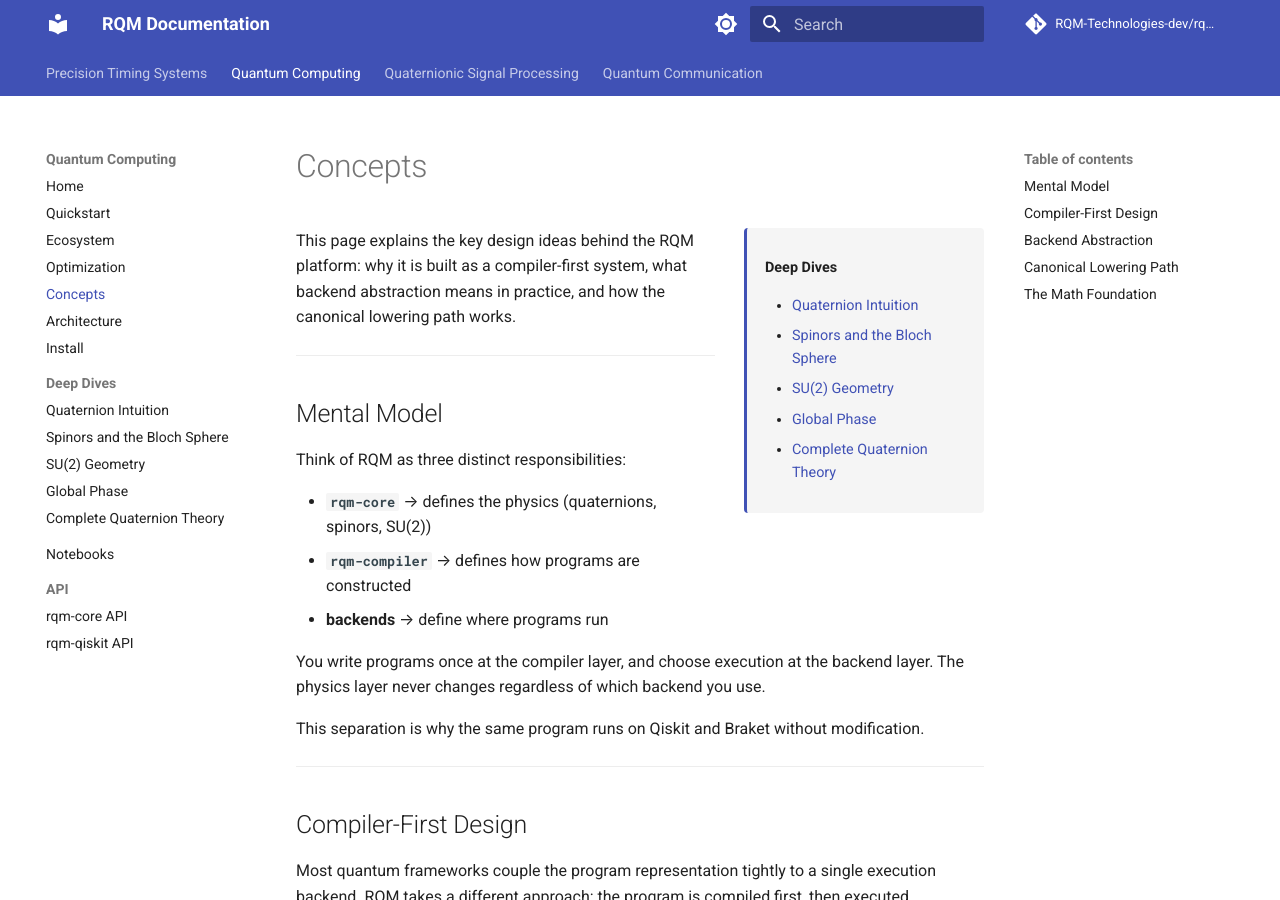
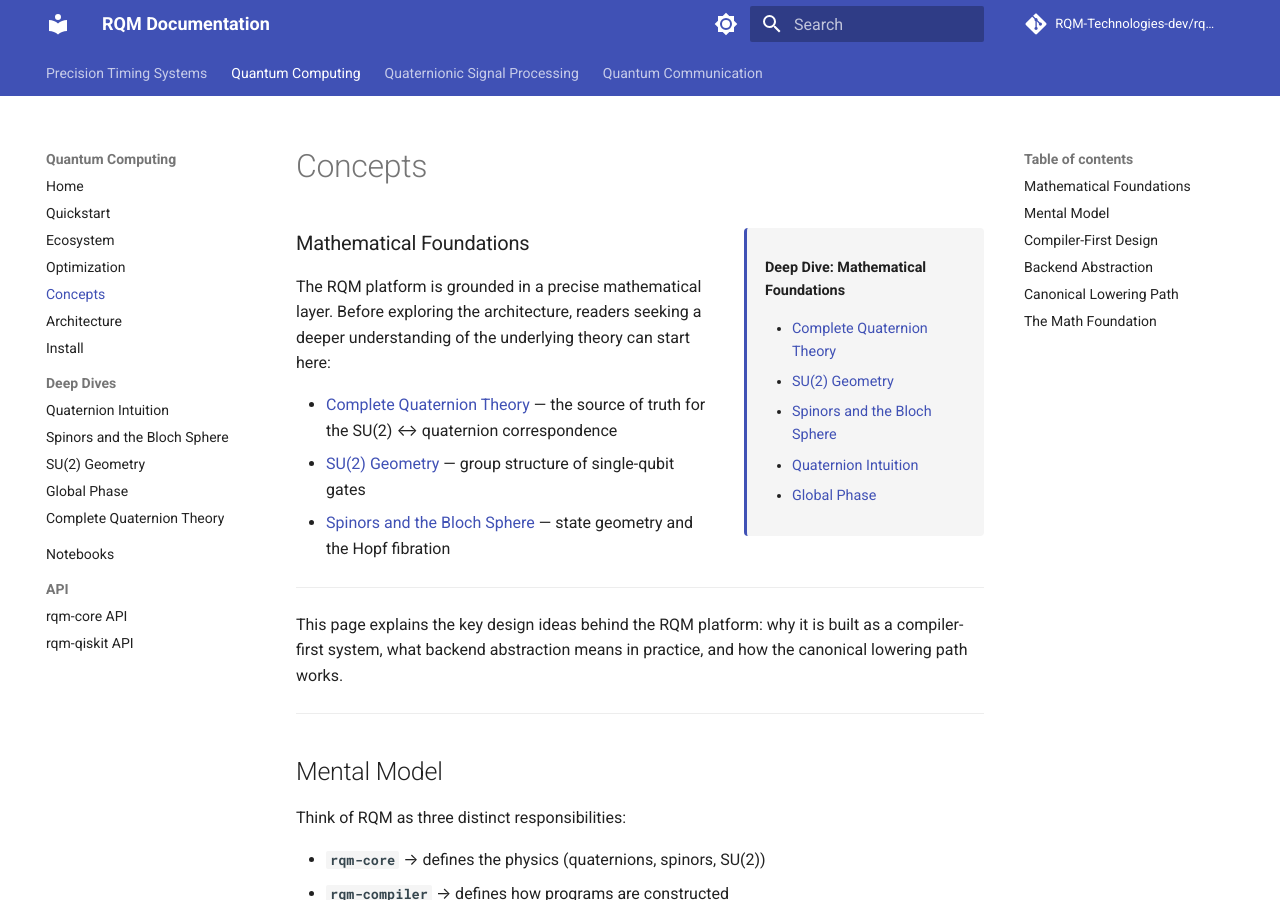
Before and after one commit to RQM-Technologies-dev/rqm-docs, an MkDocs documentation site: the page built from docs/concepts.md, in a window 1280 px wide and 900 px high. Built offline with MkDocs 1.6.1 and Material for MkDocs 9.7.7, drawn with Linux system fonts in a browser that asks for light colours; comment, search, counter and statistics services are not loaded.

Commit message:
Upgrade Deep Dive panel, add theory positioning block, and add example→theory loop in notebooks
Co-authored-by: RQM-Technologies-dev <267137213+RQM-Technologies-dev@users.noreply.github.com>

```diff
--- a/docs/concepts.md
+++ b/docs/concepts.md
@@ -2,15 +2,25 @@
 
 <div style="float: right; width: 240px; margin: 0 0 2em 2em; padding: 1em 1.25em; border-left: 3px solid var(--md-primary-fg-color, #536dfe); background: var(--md-code-bg-color, #f5f5f5); border-radius: 4px; font-size: 0.9em;" markdown>
 
-**Deep Dives**
+**Deep Dive: Mathematical Foundations**
 
+- [Complete Quaternion Theory](concepts/quaternion-theory.md)
+- [SU(2) Geometry](concepts/su2-geometry.md)
+- [Spinors and the Bloch Sphere](concepts/spinor-bloch.md)
 - [Quaternion Intuition](concepts/quaternion-intuition.md)
-- [Spinors and the Bloch Sphere](concepts/spinor-bloch.md)
-- [SU(2) Geometry](concepts/su2-geometry.md)
 - [Global Phase](concepts/global-phase.md)
-- [Complete Quaternion Theory](concepts/quaternion-theory.md)
 
 </div>
+
+### Mathematical Foundations
+
+The RQM platform is grounded in a precise mathematical layer. Before exploring the architecture, readers seeking a deeper understanding of the underlying theory can start here:
+
+- [Complete Quaternion Theory](concepts/quaternion-theory.md) — the source of truth for the SU(2) ↔ quaternion correspondence
+- [SU(2) Geometry](concepts/su2-geometry.md) — group structure of single-qubit gates
+- [Spinors and the Bloch Sphere](concepts/spinor-bloch.md) — state geometry and the Hopf fibration
+
+---
 
 This page explains the key design ideas behind the RQM platform: why it is built as a compiler-first system, what backend abstraction means in practice, and how the canonical lowering path works.
 
```
Also changed, not shown: docs/concepts/quaternion-theory.md (+7 -0 lines), docs/notebooks.md (+3 -0 lines).
